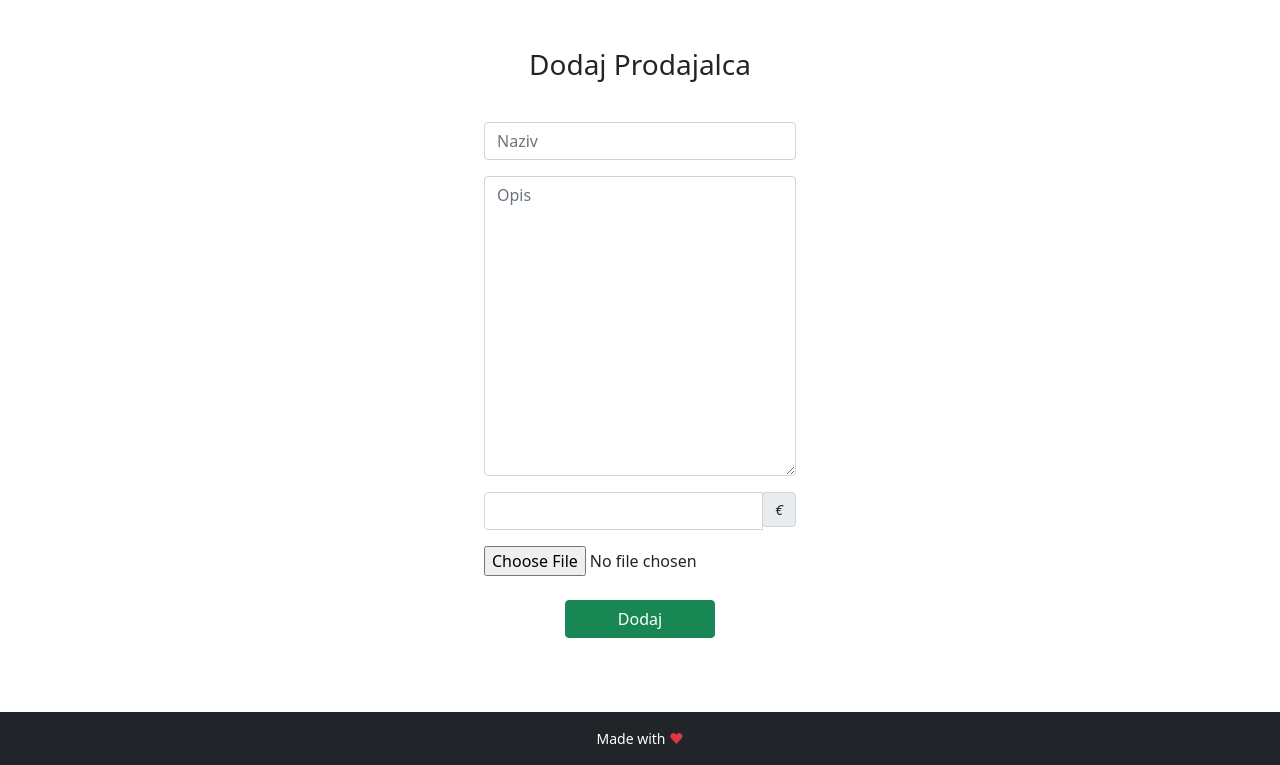
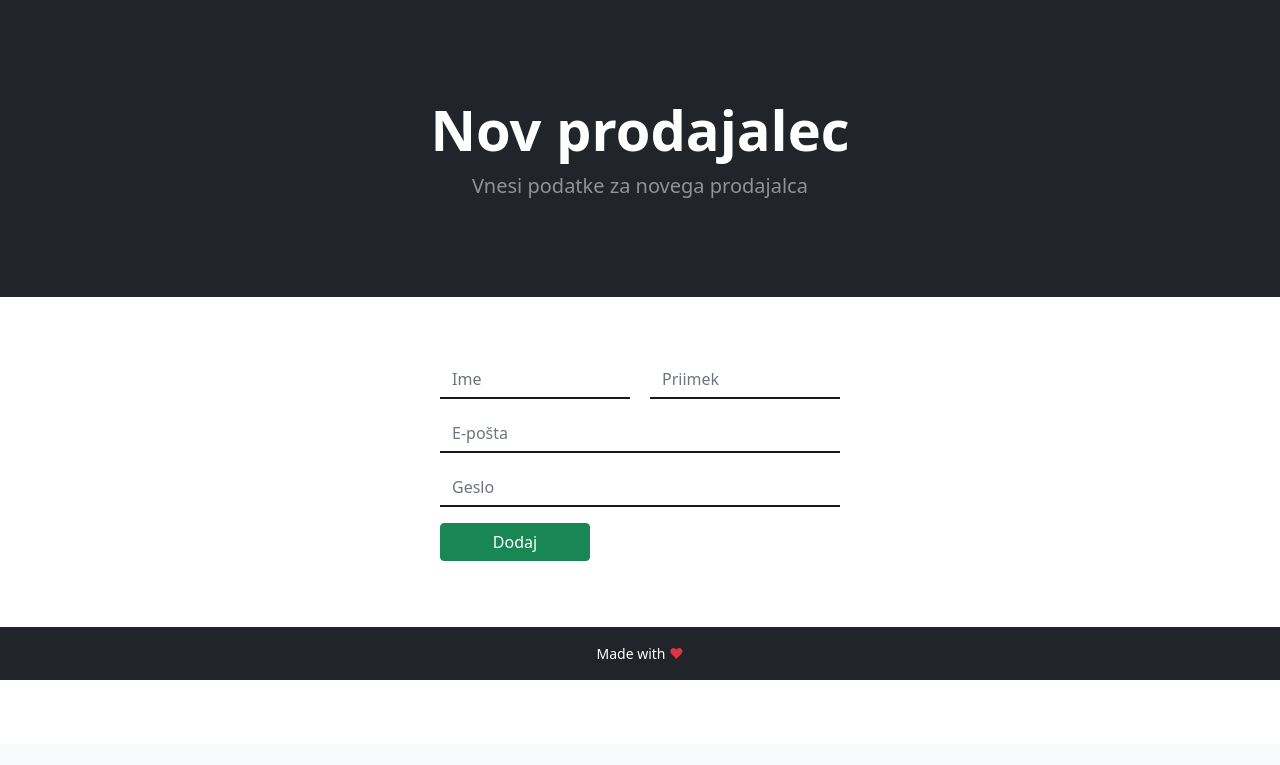
Before and after one commit to mh7x/Ep-webshop, a PHP site: page /index.php/add-seller in a window 1280 px wide. Shown: the part 56-821 px from the top of the page. After the commit the page ends 736 px from the top, so only its background shows below. Run offline with PHP 8.4, Linux system fonts and the light colour scheme; the visitor is signed in with stand-in values (Sample User, id 1); data that the repository does not hold is empty.

Commit message:
dodajanje prodajalca prek admina.

```diff
--- a/controller/ArticleController.php
+++ b/controller/ArticleController.php
@@ -76,7 +76,7 @@ class ArticleController {
 
         if (self::checkValues($data)) {
             ArticleDB::delete($data);
-            $url = BASE_URL . "control-panel";
+            $url = BASE_URL . "control-panel-seller";
         } else {
             if (isset($data["id"])) {
                 $url = BASE_URL . "product/edit?id=" . $data["id"];
--- a/controller/MainController.php
+++ b/controller/MainController.php
@@ -158,7 +158,7 @@ class MainController {
         echo ViewHelper::render("view/control-panel-admin.php");
     }
 
-    public static function addSeller() {
+    public static function addSellerView() {
         echo ViewHelper::render("view/add-seller.php");
     }
 
--- a/controller/UserController.php
+++ b/controller/UserController.php
@@ -131,4 +131,39 @@ class UserController {
         $user = UserDB::createUser($filteredData);
     }
 
+    public static function addSeller(){
+        $rules = [
+            "name" => [
+                'filter' => FILTER_VALIDATE_STRING
+            ],
+            "surname" => [
+                'filter' => FILTER_VALIDATE_STRING
+            ],
+            "email" => [
+                'filter' => FILTER_VALIDATE_EMAIL
+            ],
+            "password" => [
+                'filter' => FILTER_VALIDATE_STRING
+            ]
+        ];
+        $filteredData = filter_input_array(INPUT_POST, $rules);
+        $password = $filteredData["password"];
+        $hashedPassword = password_hash($password, PASSWORD_DEFAULT);
+        $filteredData["password"] = $hashedPassword;
+        $filteredData["aktiven"] = true;
+        $filteredData["status"] = "prodajalec";
+
+        $loginParams = ["email" => $filteredData["email"]];
+        $user = UserDB::getLoginUser($loginParams);
+        if ($user != NULL){
+            // uporabnik s tem e-naslovom že obstaja
+            $data = ["sporocilo" => "Uporabnik s tem e-naslovom že obstaja."];
+            echo ViewHelper::render("view/add-seller.php", ["data" => $data]);
+        }
+        else{
+            $seller = UserDB::createSeller($filteredData);
+            $data = ["sporocilo" => "Uspešno ustvarjen prodajalec."];
+            echo ViewHelper::render("view/add-seller.php", ["data" => $data]);
+        }
+    }
 }
--- a/index.php
+++ b/index.php
@@ -53,7 +53,12 @@ $urls = [
         MainController::controlPanelAdmin();
     },
     "add-seller" => function() {
-        MainController::addSeller();
+        if ($_SERVER["REQUEST_METHOD"] == "GET"){
+            MainController::addSellerView();
+        }
+        else if ($_SERVER["REQUEST_METHOD"] == "POST"){
+            UserController::addSeller();
+        }
     },
     "product/add" => function () {
         if ($_SERVER["REQUEST_METHOD"] == "POST") {
--- a/model/UserDB.php
+++ b/model/UserDB.php
@@ -52,4 +52,10 @@ class UserDB extends AbstractDB {
         $ret = ["id" => $person["id"], "email" => $person["email"]];
         return $ret;
     }
+
+    public static function createSeller(array $params){
+        $person_params = ["name" => $params["name"], "surname" => $params["surname"], "email" => $params["email"], "password" => $params["password"], "status" => $params["status"], "active" => true];
+        $person = parent::query("INSERT INTO Oseba (ime, priimek, email, geslo, aktiven, status) VALUES (:name, :surname, :email, :password, :active, :status)", $person_params);
+        return $person;
+    }
 }
--- a/view/add-seller.php
+++ b/view/add-seller.php
@@ -8,10 +8,10 @@
 
 
         <!-- Bootstrap CSS -->
-        <link href="../../public/css/style.css" rel="stylesheet" type="text/css"/>
         <link href="https://cdn.jsdelivr.net/npm/bootstrap@5.1.3/dist/css/bootstrap.min.css" rel="stylesheet"
-              integrity="sha384-1BmE4kWBq78iYhFldvKuhfTAU6auU8tT94WrHftjDbrCEXSU1oBoqyl2QvZ6jIW3" crossorigin="anonymous">
+        integrity="sha384-1BmE4kWBq78iYhFldvKuhfTAU6auU8tT94WrHftjDbrCEXSU1oBoqyl2QvZ6jIW3" crossorigin="anonymous">
         <link href="https://cdn.jsdelivr.net/npm/bootstrap-icons@1.5.0/font/bootstrap-icons.css" rel="stylesheet" />
+        <link href="../public/css/style.css" rel="stylesheet" type="text/css"/>
 
 
         <link rel="icon" type="image/x-icon" href="assets/favicon.ico" />
@@ -21,36 +21,48 @@
     <body>
         <?php include("layout/navbar.php") ?>
 
-        <section>
-            <div class="container">
-                <div class="row mt-5 text-center">
-                    <h3>Dodaj Prodajalca</h3>
-                    <div class="form container mt-3">
-                        <form action="<?= BASE_URL . 'product/add' ?>" method="post">
-                            <div class="form-group my-3">
-                                <input type="text" name="title" value="<?= $title ?>" class="form-control" placeholder="Naziv">
-                            </div>
-                            <div class="form-group my-3">
-                                <textarea type="text" name="description" value="<?= $description ?>" class="form-control form-textarea" placeholder="Opis"></textarea>
-                            </div>
-                            <div class="input-group my-3">
-                                <input type="number" name="price" value="<?= $price ?>" class="form-control">
-                                <div class="input-group-append">
-                                    <span class="input-group-text">€</span>
-                                </div>
-                            </div>
-                            <div class="form-group">
-                                <input type="file" name="photo" value="<?= $photo ?>" class="form-control-file" id="photoInput" accept=".jpg,.jpeg,.png">
-                            </div>
-                            <button class="btn btn-success my-4">Dodaj</button>
-                        </form>
-
-                    </div>
+        <header class="bg-dark py-5">
+            <div class="container px-4 px-lg-5 my-5">
+                <div class="text-center text-white">
+                    <h1 class="display-4 fw-bolder">Nov prodajalec</h1>
+                    <p class="lead fw-normal text-white-50 mb-0">Vnesi podatke za novega prodajalca</p>
                 </div>
             </div>
-        </section>
+        </header>
 
+        <div class="contrainer">
+            <div class="form container px-4 px-lg-5 mt-5">
+                <form action="<?= BASE_URL . "add-seller"?>" method="POST">
+                    <div class="form-row my-3">
+                        <div class="form-group">
+                            <input type="text" name="name" id="name" class="sign form-control" placeholder="Ime">
+                        </div>
+                        <div class="form-group">
+                            <input type="text" name="surname" id="surname" class="sign form-control" placeholder="Priimek">
+                        </div>
+                    </div>
+                    <div class="form-group my-3">
+                        <input type="email" id="email" name="email" class="sign form-control" placeholder="E-pošta">
+                    </div>
+                    <div class="form-group my-3">
+                        <input type="password" id="password" name="password" class="sign form-control" placeholder="Geslo">
+                    </div>
+                    <div class="form-group my-3">
+                    <?php if (isset($data["sporocilo"])){ ?>
+                        <p> <?= $data['sporocilo'] ?> </p>
+                    <?php } ?>
+                    </div>
+                    <div class="form-group my-3">
+                        <input type="submit" class="btn btn-success" value="Dodaj">
+                    </div>
+                </form>
+            </div>
+        </div>
         <?php include("layout/footer.php") ?>
+        <script src="https://cdn.jsdelivr.net/npm/bootstrap@5.1.3/dist/js/bootstrap.bundle.min.js"
+                integrity="sha384-ka7Sk0Gln4gmtz2MlQnikT1wXgYsOg+OMhuP+IlRH9sENBO0LRn5q+8nbTov4+1p"
+        crossorigin="anonymous"></script>
+        <script src="https://code.jquery.com/jquery-3.6.0.js" integrity="sha256-H+K7U5CnXl1h5ywQfKtSj8PCmoN9aaq30gDh27Xc0jk=" crossorigin="anonymous"></script>
     </body>
 
 </html>
--- a/view/profile.php
+++ b/view/profile.php
@@ -17,7 +17,7 @@
     </head>
 
     <body>
-    <?php include("layout/navbar.php") ?>
+        <?php include("layout/navbar.php") ?>
 
         <header class="bg-dark py-5">
             <div class="container px-4 px-lg-5 my-5">
```
